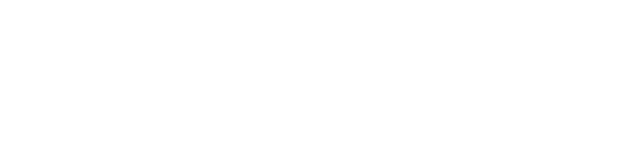
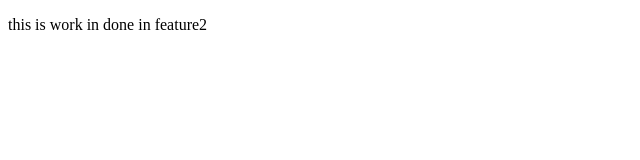
Before and after one commit to vivekjagatap/Another-one, a plain HTML site: page index.html in a window 1280 px wide. Shown: the whole page, without its empty margins (0-640 px from the left). Drawn offline with Linux system fonts and the light colour scheme.

Commit message:
added paragraph

```diff
--- a/index.html
+++ b/index.html
@@ -6,6 +6,7 @@
     <title>Document</title>
 </head>
 <body>
+    <p> this is work in done in feature2 </p>
 
 </body>
 </html>
```
